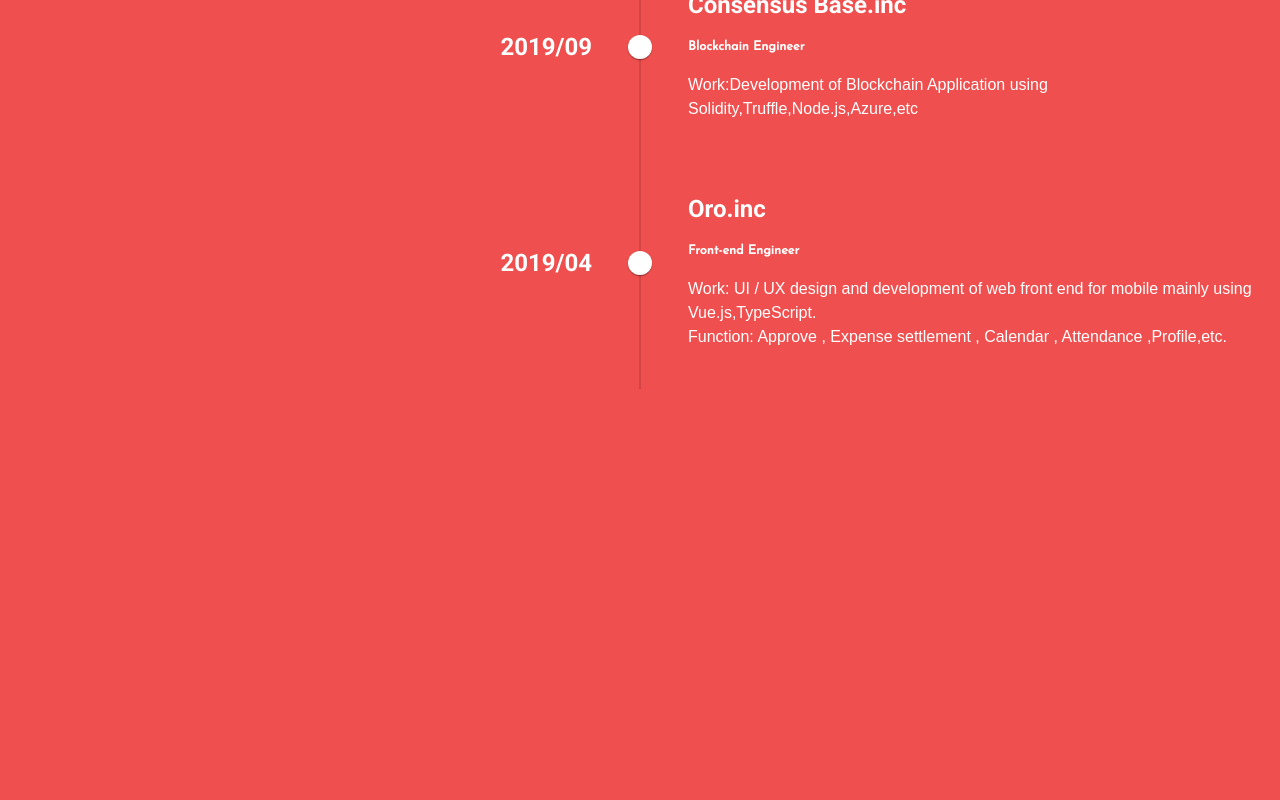
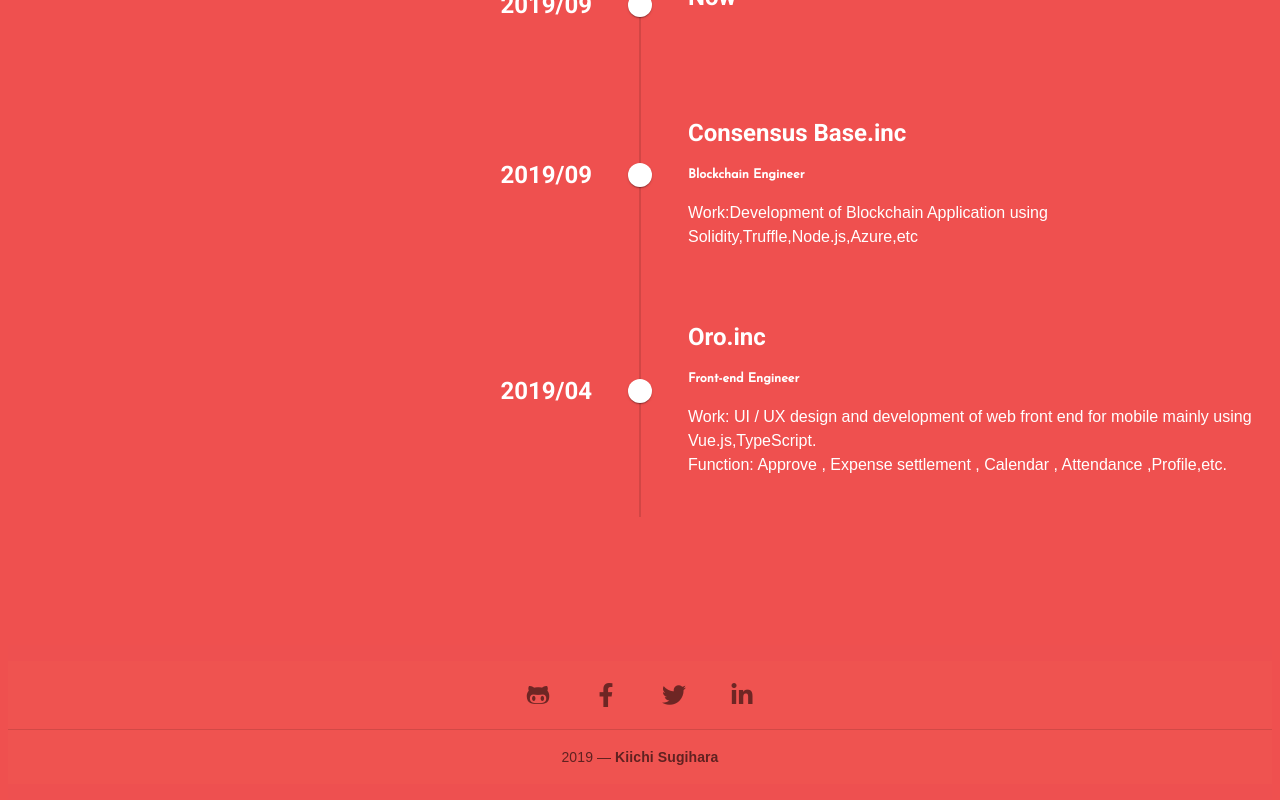
Before and after one commit to KiichiSugihara/made-by-kiichi, a Vue app: page / in a window 1280 px wide. Shown: the part 795-1595 px from the top of the page. Before the commit the page ends 1184 px from the top, so only its background shows below. Built offline with nearby package versions, Linux system fonts and the light colour scheme; a web font is replaced by a local one.

Commit message:
add (homge): add footer

```diff
--- /dev/null
+++ b/src/components/MKFooter.vue
@@ -0,0 +1,80 @@
+<template>
+    <v-footer padless="padless" class="m-k-footer">
+        <v-card flat tile width="100%" class="red lighten-1 text-center">
+            <v-card-text>
+                <v-btn
+                    class="mx-4"
+                    icon
+                    href="https://github.com/KiichiSugihara"
+                    target="_blank"
+                >
+                    <v-icon size="24px">fab fa-github-alt</v-icon>
+                </v-btn>
+                <v-btn
+                    class="mx-4"
+                    icon
+                    href="https://www.facebook.com/KiichiSugihara"
+                    target="_blank"
+                >
+                    <v-icon size="24px">fab fa-facebook-f</v-icon>
+                </v-btn>
+                <v-btn
+                    class="mx-4"
+                    icon
+                    href="https://twitter.com/kiichi_sugihara"
+                    target="_blank"
+                >
+                    <v-icon size="24px">fab fa-twitter</v-icon>
+                </v-btn>
+                <v-btn
+                    class="mx-4"
+                    icon
+                    href="https://www.linkedin.com/in/kiichi-sugihara/"
+                    target="_blank"
+                >
+                    <v-icon size="24px">fab fa-linkedin-in</v-icon>
+                </v-btn>
+            </v-card-text>
+
+            <v-divider></v-divider>
+
+            <v-card-text>
+                {{ new Date().getFullYear() }} —
+                <strong>Kiichi Sugihara</strong>
+            </v-card-text>
+        </v-card>
+    </v-footer>
+</template>
+
+<script lang="ts">
+import { Component, Prop, Vue } from 'vue-property-decorator'
+@Component
+export default class MKFooter extends Vue {
+    icons = [
+        'fab fa-facebook',
+        'fab fa-twitter',
+        'fab fa-google-plus',
+        'fab fa-linkedin',
+        'fab fa-instagram',
+    ]
+    items = ['default', 'absolute', 'fixed']
+    padless = false
+    variant = 'default'
+}
+</script>
+
+<style lang="scss" scoped>
+.m-k-footer {
+    background: #ee5050;
+    display: -webkit-flex;
+    display: -ms-flexbox;
+    display: flex;
+    -webkit-flex-direction: column;
+    -ms-flex-direction: column;
+    flex-direction: column;
+    min-height: 6rem;
+    padding: 1rem 0;
+    position: relative;
+    text-align: center;
+}
+</style>
--- a/src/views/Home.vue
+++ b/src/views/Home.vue
@@ -1,12 +1,13 @@
 <template>
     <v-app class="page">
         <m-k-top-bar></m-k-top-bar>
-        <v-content class="content">
+        <v-content
+            ><div class="content">
                 <div class="home-title-container">
                     <div class="home-title-box">
                         <h1 class="home-title-text">
-                        <div>{{homeTitle}}</div>
-                        <div>{{homeSubTitle}}</div>
+                            <div>{{ homeTitle }}</div>
+                            <div>{{ homeSubTitle }}</div>
                         </h1>
                     </div>
                 </div>
@@ -14,7 +15,9 @@
                     Career
                     <m-k-timeline></m-k-timeline>
                 </div>
+            </div>
         </v-content>
+        <m-k-footer></m-k-footer>
     </v-app>
 </template>
 
@@ -23,12 +26,14 @@
 import MKCard from '@/components/MKCard.vue'
 import MKTimeline from '@/components/MKTimeline.vue'
 import MKTopBar from '@/components/MKTopBar.vue'
+import MKFooter from '@/components/MKFooter.vue'
 
 @Component({
     components: {
         MKTopBar,
         MKCard,
         MKTimeline,
+        MKFooter,
     },
 })
 export default class Home extends Vue {
@@ -69,5 +74,6 @@
 }
 .content {
     background-color: #ef504f;
+    padding: 8rem 0px;
 }
 </style>
```
Lines whose indentation alone changed are shown as unchanged.
